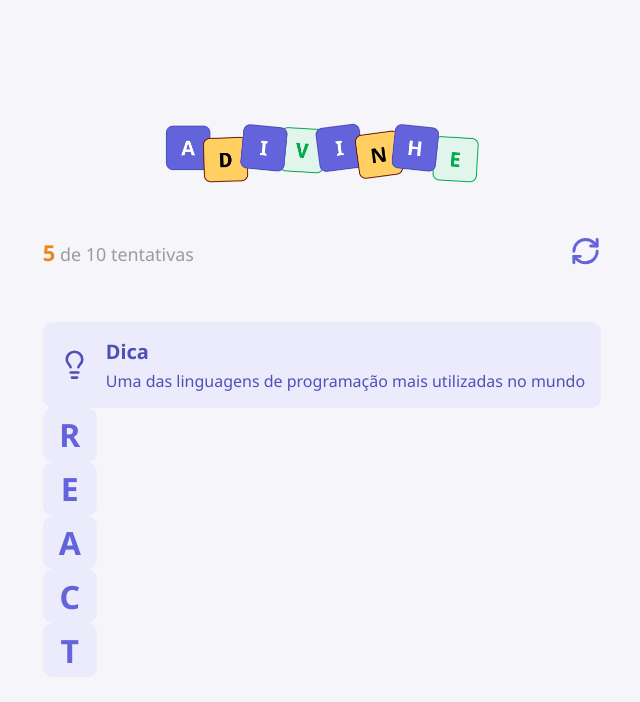
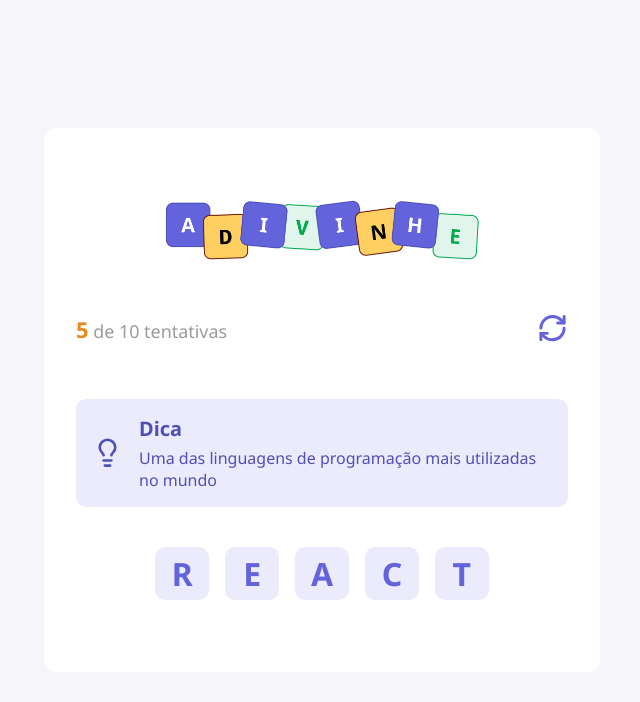
Before and after one commit to Grid2109/react---Jogo-de-adivinha--o, a React (Vite) app in the folder Jogo-de-adivinhação/: page / in a window 1280 px wide. Shown: the top 702 px of the page, without its empty margins (318-958 px from the left). Built offline with nearby package versions, Linux system fonts and the light colour scheme.

Commit message:
Styling main

```diff
--- a/Jogo-de-adivinhação/src/App.module.css
+++ b/Jogo-de-adivinhação/src/App.module.css
@@ -6,3 +6,21 @@
     align-items: center;
     justify-content: center;
 }
+
+.container main {
+    width: 556px;
+
+    background-color: #ffffff;
+    padding: 2rem;
+    padding-top: 4.5rem;
+    border-radius: 0.75rem;
+}
+
+.container .word {
+    width: 100%;
+    display: flex;
+    justify-content: center;
+    flex-wrap: wrap;
+    gap: 1rem;
+    margin: 2.5rem 0;
+}
--- a/Jogo-de-adivinhação/src/App.tsx
+++ b/Jogo-de-adivinhação/src/App.tsx
@@ -4,20 +4,22 @@
 import { Letter } from "./components/Letter";
 
 export default function App() {
-function handleRestartGame(){
-  alert('Reiniciar o jogo')
+  function handleRestartGame() {
+    alert("Reiniciar o jogo");
   }
 
   return (
     <div className={styles.container}>
       <main>
-      <Header current={5} max={10} onRestart={handleRestartGame}/>
+        <Header current={5} max={10} onRestart={handleRestartGame} />
         <Tip tip="Uma das linguagens de programação mais utilizadas no mundo" />
+        <div className={styles.word}>
           <Letter value="R" />
           <Letter value="E" />
           <Letter value="A" />
           <Letter value="C" />
           <Letter value="T" />
+        </div>
       </main>
     </div>
   );
```
Lines whose indentation alone changed are shown as unchanged.
